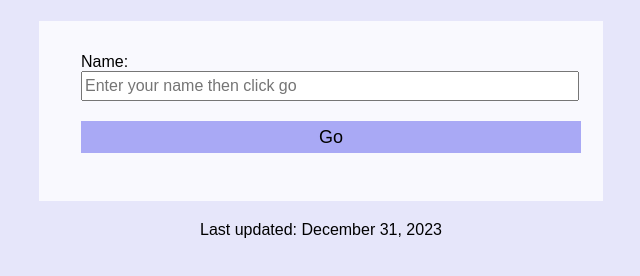
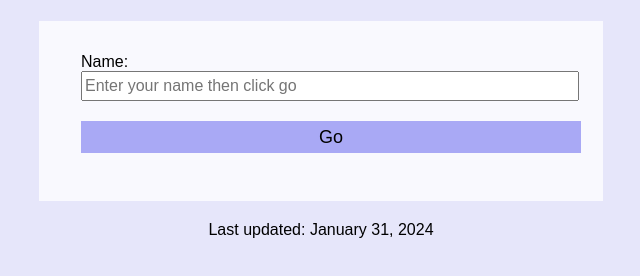
Before and after one commit to z1almagul/WePray, a plain HTML site: page index.html in a window 1280 px wide. Shown: the full height of the page, 319-959 px from the left. Drawn offline with Linux system fonts and the light colour scheme.

Commit message:
Update index.html

```diff
--- a/index.html
+++ b/index.html
@@ -24,7 +24,7 @@
             <img class="image" id="aydin" src="images/aydin.png" alt="Image here">
         </div>
         <footer>
-            Last updated: December 31, 2023
+            Last updated: January 31, 2024
         </footer>
         <script src="script.js"></script>
     </body>
```
